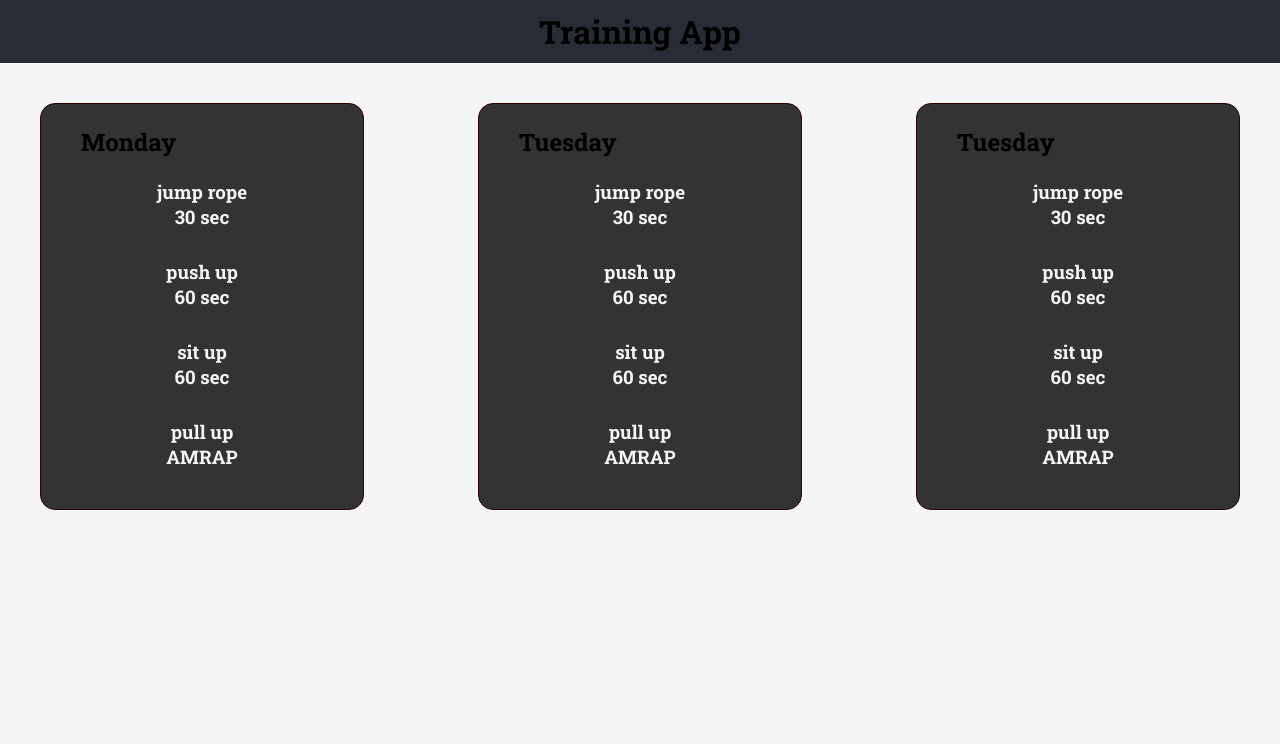
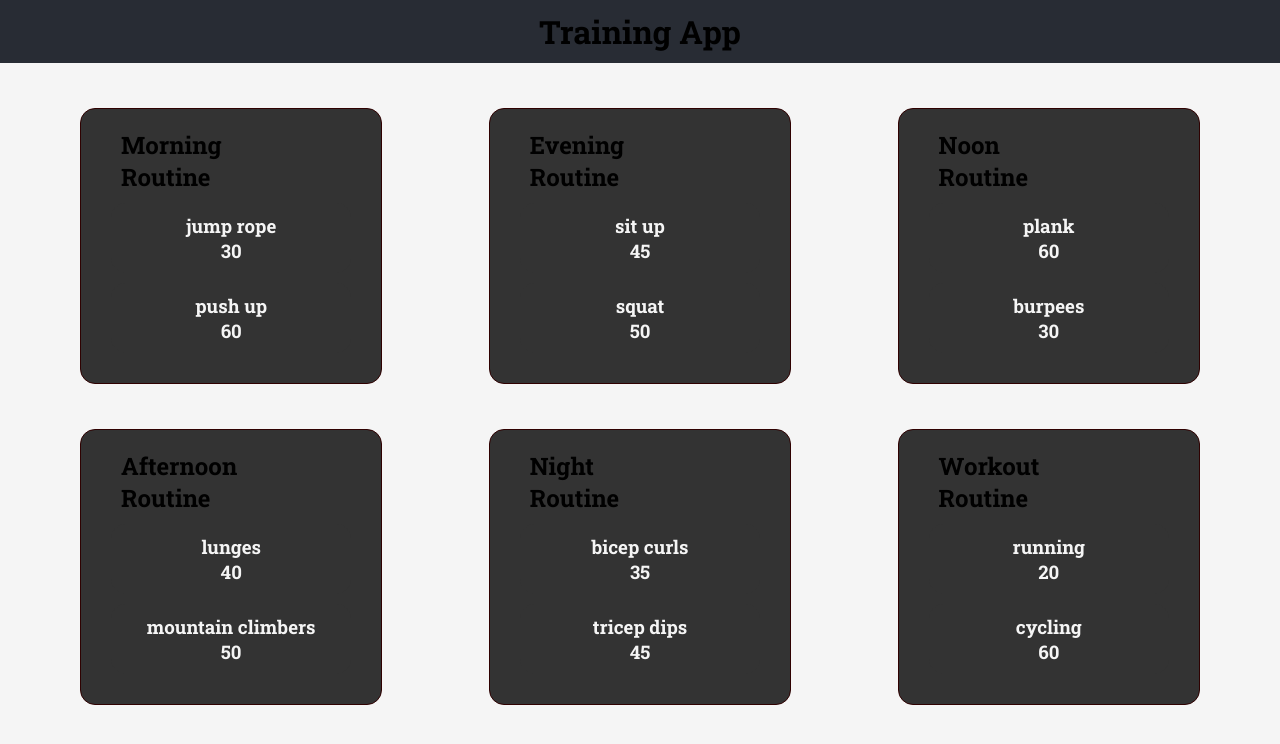
Before and after one commit to KIMOUGINOT/training-page, a React (Create React App) app: page / in a window 1280 px wide. Shown: the top 744 px of the page. Built offline with nearby package versions, Linux system fonts and the light colour scheme.

Commit message:
local storage

```diff
--- a/src/App.css
+++ b/src/App.css
@@ -58,10 +58,10 @@ body {
   color: whitesmoke;
   display: flex;
   justify-content: space-between;
-  gap: 20;
-  padding-top: 40px;
-  padding-inline-start: 40px;
-  padding-inline-end: 40px;
+  gap: 45px;
+  padding-top: 45px;
+  padding-inline-start: 80px;
+  padding-inline-end: 80px;
   flex-wrap: wrap;
 }
 
--- a/src/App.js
+++ b/src/App.js
@@ -1,9 +1,24 @@
 import logo from './logo.svg';
+import React, { useState, useEffect } from 'react';
+import { saveToLocalStorage, loadFromLocalStorage } from './localStorage';
 import './App.css';
 import Routine from './Routine';
 import Exo from './Exo';
 
 function App() {
+  const [routines, setRoutines] = useState(() => loadFromLocalStorage('routines') || [
+    { title: "Morning Routine", data: [{ name: "jump rope", duration: "30" }, { name: "push up", duration: "60" }] },
+    { title: "Evening Routine", data: [{ name: "sit up", duration: "45" }, { name: "squat", duration: "50" }] },
+    { title: "Noon Routine", data: [{ name: "plank", duration: "60" }, { name: "burpees", duration: "30" }] },
+    { title: "Afternoon Routine", data: [{ name: "lunges", duration: "40" }, { name: "mountain climbers", duration: "50" }] },
+    { title: "Night Routine", data: [{ name: "bicep curls", duration: "35" }, { name: "tricep dips", duration: "45" }] },
+    { title: "Workout Routine", data: [{ name: "running", duration: "20" }, { name: "cycling", duration: "60" }] }
+  ]);
+
+  useEffect(() => {
+    saveToLocalStorage('routines', routines);
+  }, [routines]);
+
   const data = [
     { name: "jump rope", duration: "30 sec" },
     { name: "push up", duration: "60 sec" },
@@ -14,11 +29,15 @@ function App() {
   return (
     <div className="App">
       <h1 className='title'>Training App</h1>
-      <div className='routine-container'>
-        <Routine name='Monday' data={data}/>
-        <Routine name='Tuesday' data={data}/>
-        <Routine name='Tuesday' data={data}/>
-      </div>
+      <div className="routine-container">
+                {routines.map((routine, index) => (
+                    <Routine
+                        key={index}
+                        title={routine.title}
+                        data={routine.data}
+                    />
+                ))}
+            </div>
     </div>
   );
 }
--- a/src/Routine.js
+++ b/src/Routine.js
@@ -1,11 +1,11 @@
 import React from "react";
 import Exo from './Exo'; // Component to create
 
-const Routine = ({ name, data }) => {
+const Routine = ({ title, data }) => {
     return (
         <div className="Routine">
             <div className="title-container">
-                <h2 className="routine-title">{name}</h2>
+                <h2 className="routine-title">{title}</h2>
                 <button className="edit-button">
                     <img src={process.env.PUBLIC_URL + '/editer.png'} alt="Editer icon" className="icon"/>
                 </button>
--- /dev/null
+++ b/src/localStorage.js
@@ -0,0 +1,8 @@
+export const saveToLocalStorage = (key, value) => {
+    localStorage.setItem(key, JSON.stringify(value));
+};
+
+export const loadFromLocalStorage = (key) => {
+    const value = localStorage.getItem(key);
+    return value ? JSON.parse(value) : null;
+};
```
